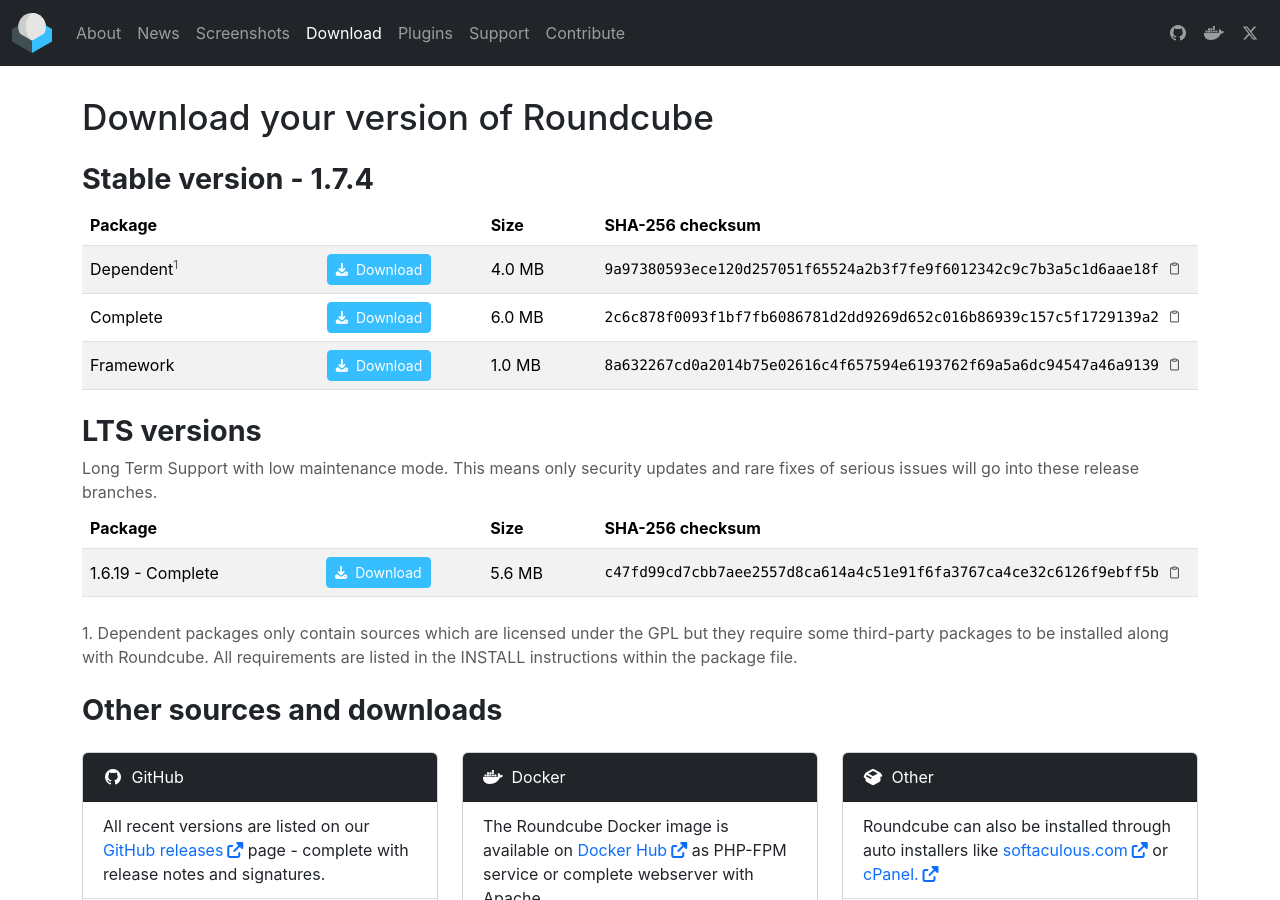
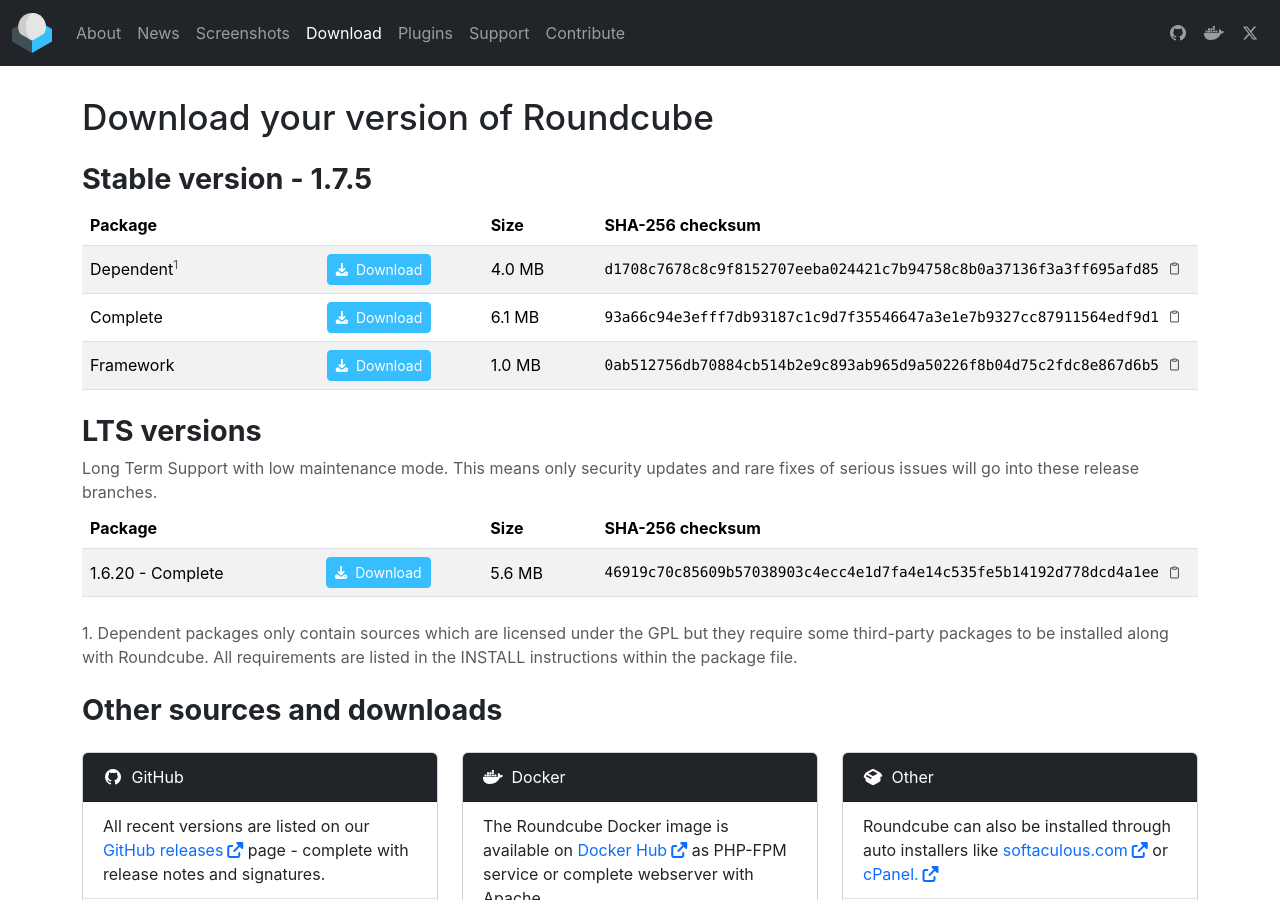
Before and after one commit to roundcube/roundcube.github.com, a Jekyll site: the page built from download/index.html, in a window 1280 px wide and 900 px high. Built offline with Jekyll 4.4.1, drawn with Linux system fonts in a browser that asks for light colours; nearby versions of some CDN libraries.

Commit message:
New release

```diff
--- a/_data/downloads.json
+++ b/_data/downloads.json
@@ -5,24 +5,24 @@
         "packages": [
             {
                 "package": "Dependent",
-                "url": "https://github.com/roundcube/roundcubemail/releases/download/1.7.4/roundcubemail-1.7.4.tar.gz",
-                "version": "1.7.4",
+                "url": "https://github.com/roundcube/roundcubemail/releases/download/1.7.5/roundcubemail-1.7.5.tar.gz",
+                "version": "1.7.5",
                 "size": "4.0 MB",
-                "checksum": "9a97380593ece120d257051f65524a2b3f7fe9f6012342c9c7b3a5c1d6aae18f"
+                "checksum": "d1708c7678c8c9f8152707eeba024421c7b94758c8b0a37136f3a3ff695afd85"
             },
             {
                 "package": "Complete",
-                "url": "https://github.com/roundcube/roundcubemail/releases/download/1.7.4/roundcubemail-1.7.4-complete.tar.gz",
-                "version": "1.7.4",
-                "size": "6.0 MB",
-                "checksum": "2c6c878f0093f1bf7fb6086781d2dd9269d652c016b86939c157c5f1729139a2"
+                "url": "https://github.com/roundcube/roundcubemail/releases/download/1.7.5/roundcubemail-1.7.5-complete.tar.gz",
+                "version": "1.7.5",
+                "size": "6.1 MB",
+                "checksum": "93a66c94e3efff7db93187c1c9d7f35546647a3e1e7b9327cc87911564edf9d1"
             },
             {
                 "package": "Framework",
-                "url": "https://github.com/roundcube/roundcubemail/releases/download/1.7.4/roundcube-framework-1.7.4.tar.gz",
-                "version": "1.7.4",
+                "url": "https://github.com/roundcube/roundcubemail/releases/download/1.7.5/roundcube-framework-1.7.5.tar.gz",
+                "version": "1.7.5",
                 "size": "1.0 MB",
-                "checksum": "8a632267cd0a2014b75e02616c4f657594e6193762f69a5a6dc94547a46a9139"
+                "checksum": "0ab512756db70884cb514b2e9c893ab965d9a50226f8b04d75c2fdc8e867d6b5"
             }
         ]
     },
@@ -39,10 +39,10 @@
         "packages": [
             {
                 "package": "Complete",
-                "url": "https://github.com/roundcube/roundcubemail/releases/download/1.6.19/roundcubemail-1.6.19-complete.tar.gz",
-                "version": "1.6.19",
+                "url": "https://github.com/roundcube/roundcubemail/releases/download/1.6.20/roundcubemail-1.6.20-complete.tar.gz",
+                "version": "1.6.20",
                 "size": "5.6 MB",
-                "checksum": "c47fd99cd7cbb7aee2557d8ca614a4c51e91f6fa3767ca4ce32c6126f9ebff5b"
+                "checksum": "46919c70c85609b57038903c4ecc4e1d7fa4e14c535fe5b14192d778dcd4a1ee"
             },
         ]
     },
```
Also changed, not shown: _posts/2026-10-19-security-updates-1.6.20-and-1.7.5.md (added, +36 -0 lines).
